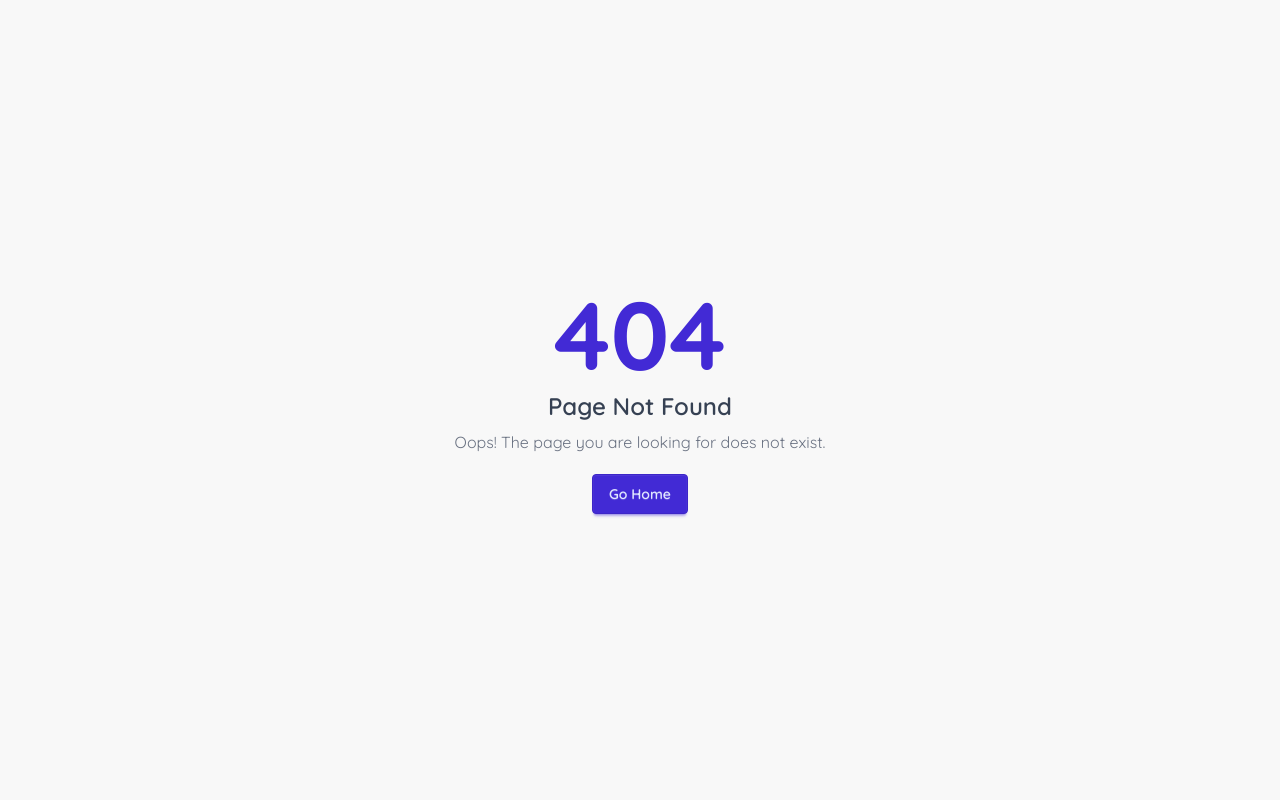
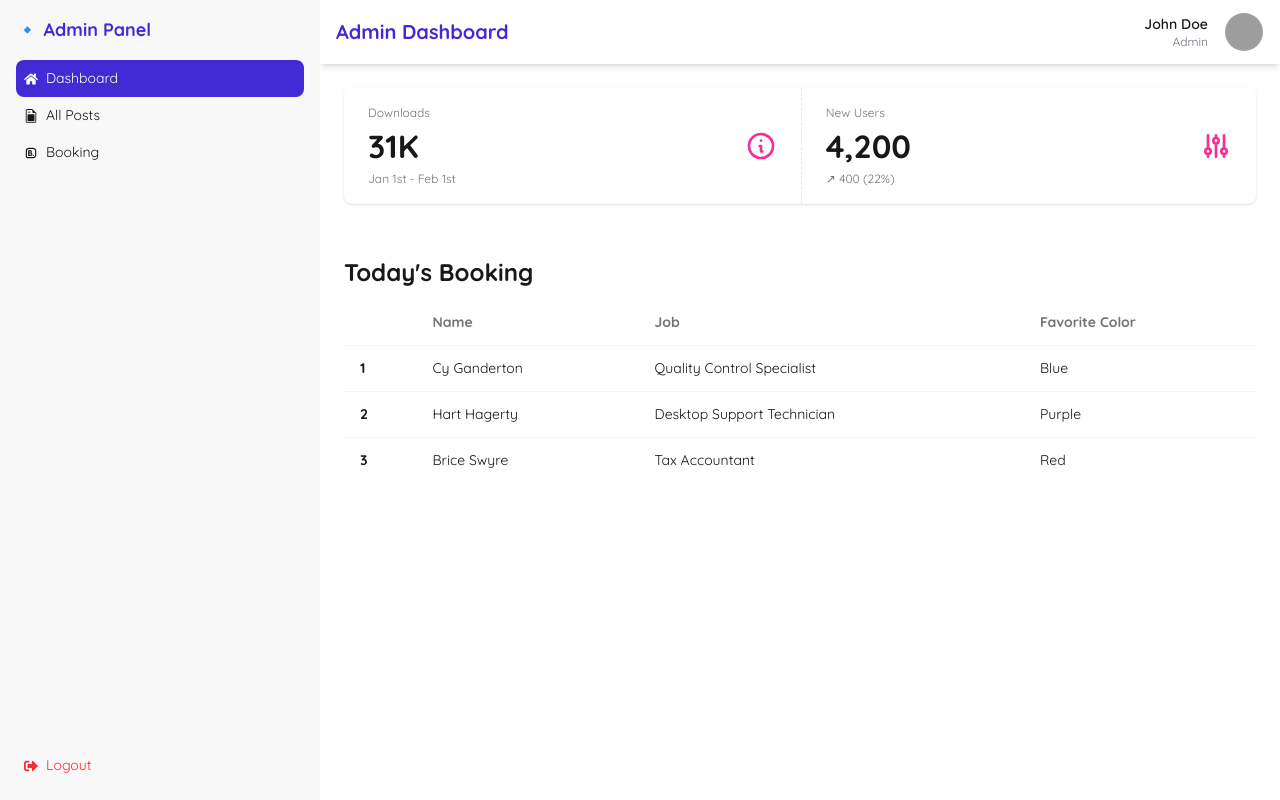
Before and after one commit to faysalsarker-dev/piercing, a React (Vite) app: page /dashboard in a window 1280 px wide. Before the commit this address had no page. Built offline with nearby package versions, Linux system fonts and the light colour scheme; grey boxes are pictures that could not be loaded.

Commit message:
add: dashboard

```diff
--- /dev/null
+++ b/src/admin/Login.jsx
@@ -0,0 +1,81 @@
+import React, { useState } from "react";
+import { useForm } from "react-hook-form";
+import { IoMdEye,IoMdEyeOff } from "react-icons/io";
+
+const Login = () => {
+  const { register, handleSubmit, formState: { errors } } = useForm();
+  const [showPassword, setShowPassword] = useState(false);
+
+  const onSubmit = (data) => {
+    console.log(data);
+
+  };
+
+  return (
+    <div className="min-h-screen flex items-center justify-center bg-gray-100 px-2">
+      <div className="card w-full max-w-md shadow-xl bg-white p-6 rounded-lg">
+        <h2 className="text-2xl font-bold text-center text-gray-700">Login</h2>
+
+        <form onSubmit={handleSubmit(onSubmit)} className="mt-4">
+          {/* Email Input */}
+          <div className="form-control">
+            <label className="label">
+              <span className="label-text">Email</span>
+            </label>
+            <input
+              type="email"
+              placeholder="Enter your email"
+              className="input input-bordered w-full"
+              {...register("email", { required: "Email is required", pattern: /^[^@]+@[^@]+\.[^@]+$/i })}
+            />
+            {errors.email && (
+              <span className="text-sm text-red-500">{errors.email.message}</span>
+            )}
+          </div>
+
+          {/* Password Input */}
+          <div className="form-control mt-3">
+            <label className="label">
+              <span className="label-text">Password</span>
+            </label>
+            <div className="relative">
+              <input
+                type={showPassword ? "text" : "password"}
+                placeholder="Enter your password"
+                className="input input-bordered w-full pr-12"
+                {...register("password", {
+                  required: "Password is required",
+                  minLength: { value: 6, message: "Password must be at least 6 characters" }
+                })}
+              />
+              <button
+                type="button"
+                className="absolute inset-y-0 right-3 flex items-center text-gray-500"
+                onClick={() => setShowPassword(!showPassword)}
+              >
+                {showPassword ? <IoMdEye />
+ : <IoMdEyeOff />
+}
+              </button>
+            </div>
+            {errors.password && (
+              <span className="text-sm text-red-500">{errors.password.message}</span>
+            )}
+          </div>
+
+          {/* Login Button */}
+          <button type="submit" className="btn btn-primary w-full mt-5">Login</button>
+
+          {/* Forgot Password & Sign Up */}
+          <div className="mt-3 text-center">
+            <a href="#" className="text-sm text-gray-500 hover:underline">
+              Forgot password?
+            </a>
+          </div>
+        </form>
+      </div>
+    </div>
+  );
+};
+
+export default Login;
--- /dev/null
+++ b/src/admin/Overview.jsx
@@ -0,0 +1,97 @@
+import React from 'react';
+
+const Overview = () => {
+    return (
+        <div className='container mx-auto'>
+            <div className="stats shadow w-full">
+  <div className="stat">
+    <div className="stat-figure text-secondary">
+      <svg
+        xmlns="http://www.w3.org/2000/svg"
+        fill="none"
+        viewBox="0 0 24 24"
+        className="inline-block h-8 w-8 stroke-current">
+        <path
+          strokeLinecap="round"
+          strokeLinejoin="round"
+          strokeWidth="2"
+          d="M13 16h-1v-4h-1m1-4h.01M21 12a9 9 0 11-18 0 9 9 0 0118 0z"></path>
+      </svg>
+    </div>
+    <div className="stat-title">Downloads</div>
+    <div className="stat-value">31K</div>
+    <div className="stat-desc">Jan 1st - Feb 1st</div>
+  </div>
+
+  <div className="stat">
+    <div className="stat-figure text-secondary">
+      <svg
+        xmlns="http://www.w3.org/2000/svg"
+        fill="none"
+        viewBox="0 0 24 24"
+        className="inline-block h-8 w-8 stroke-current">
+        <path
+          strokeLinecap="round"
+          strokeLinejoin="round"
+          strokeWidth="2"
+          d="M12 6V4m0 2a2 2 0 100 4m0-4a2 2 0 110 4m-6 8a2 2 0 100-4m0 4a2 2 0 110-4m0 4v2m0-6V4m6 6v10m6-2a2 2 0 100-4m0 4a2 2 0 110-4m0 4v2m0-6V4"></path>
+      </svg>
+    </div>
+    <div className="stat-title">New Users</div>
+    <div className="stat-value">4,200</div>
+    <div className="stat-desc">↗︎ 400 (22%)</div>
+  </div>
+
+
+</div>
+<div>
+
+
+<div className="overflow-x-auto mt-10">
+    <h3 className='text-2xl font-bold my-3'>Today's Booking</h3>
+  <table className="table">
+    {/* head */}
+    <thead>
+      <tr>
+        <th></th>
+        <th>Name</th>
+        <th>Job</th>
+        <th>Favorite Color</th>
+      </tr>
+    </thead>
+    <tbody>
+      {/* row 1 */}
+      <tr>
+        <th>1</th>
+        <td>Cy Ganderton</td>
+        <td>Quality Control Specialist</td>
+        <td>Blue</td>
+      </tr>
+      {/* row 2 */}
+      <tr className="hover:bg-base-300">
+        <th>2</th>
+        <td>Hart Hagerty</td>
+        <td>Desktop Support Technician</td>
+        <td>Purple</td>
+      </tr>
+      {/* row 3 */}
+      <tr>
+        <th>3</th>
+        <td>Brice Swyre</td>
+        <td>Tax Accountant</td>
+        <td>Red</td>
+      </tr>
+    </tbody>
+  </table>
+</div>
+
+
+
+</div>
+
+
+        </div>
+    );
+};
+
+export default Overview;
--- /dev/null
+++ b/src/admin/Post.jsx
@@ -0,0 +1,10 @@
+
+const Post = () => {
+    return (
+        <div>
+
+        </div>
+    );
+};
+
+export default Post;
--- a/src/components/Hero.jsx
+++ b/src/components/Hero.jsx
@@ -7,9 +7,12 @@ const Hero = () => {
           <div
   className="hero relative lg:h-[80vh] md:h-[40vh] sm:h-[40vh] h-[45vh] my-4 rounded-lg max-w-7xl mx-auto  "
   style={{
-    backgroundImage: `url(${heroImge})`,
-  }}>
-  <div className="hero-overlay rounded-lg h-full"></div>
+    backgroundImage: `linear-gradient(to bottom, rgba(0, 0, 0, 0.7), rgba(0, 0, 0, 0.3)), url(${heroImge})`,
+    backgroundSize: "cover",
+    backgroundPosition: "center",
+  }}
+  >
+  <div className=" hero-overlay rounded-lg h-full"></div>
   <div className=" h-full  text-center flex flex-col justify-center items-center text-white px-4">
           <h2 className="text-xl md:text-5xl font-bold leading-tight ">
             Välkommen till
@@ -24,7 +27,7 @@ const Hero = () => {
 
             Din specialist på piercing och öronhåltagning i Stockholm.
 Vi erbjuder trygga, professionella och hygieniska
-<span className='text-secondary font-extrabold'> piercingar</span> för både vuxna, barn och bebisar. Vår picicare ar certifierad och har en bakgrund som sjuksköterska,
+<span className='font-extrabold'> piercingar</span> för både vuxna, barn och bebisar. Vår piercare ar certifierad och har en bakgrund som sjuksköterska,
 
 
 
--- a/src/context/AuthContext.jsx
+++ b/src/context/AuthContext.jsx
@@ -1,4 +1,6 @@
 /* eslint-disable react/prop-types */
+
+
 // import { useEffect, useState } from "react";
 // import {
 //   getAuth,
--- /dev/null
+++ b/src/root/Dashboard.jsx
@@ -0,0 +1,135 @@
+import React from "react";
+import { Link, Outlet } from "react-router"; // ✅ Fix import
+import ScrollToTop from "../utility/ScrollToTop";
+import  { useState } from "react";
+import { NavLink } from "react-router";
+import { FaHome,  FaSignOutAlt, FaBars } from "react-icons/fa";
+import { BsFileEarmarkPost } from "react-icons/bs";
+import { TbBrandBooking } from "react-icons/tb";
+
+
+const Dashboard = () => {
+
+    const [isOpen, setIsOpen] = useState(false);
+
+    const closeDrawer = () => {
+      setIsOpen(false);
+      document.getElementById("my-drawer").checked = false;
+    };
+
+
+    const NavItams=[
+      {
+        path:'/dashboard',
+        icon:<FaHome/>,
+        title:'Dashboard'
+      },
+      {
+        path:'/posts',
+        icon:<BsFileEarmarkPost />,
+        title:'All Posts'
+      },
+      {
+        path:'/Booking',
+        icon:<TbBrandBooking />,
+        title:'Booking'
+      },
+    ]
+  return (
+
+<div className="max-w-7xlxl mx-auto overflow-x-hidden overflow-y-auto">
+
+    <div className="drawer lg:drawer-open">
+    <ScrollToTop />
+    <input id="my-drawer" type="checkbox" className="drawer-toggle" checked={isOpen} onChange={() => setIsOpen(!isOpen)} />
+    <div className="drawer-content flex flex-col">
+      {/* Navbar */}
+      <div className="navbar bg-base-100 shadow-md px-4 flex justify-between items-center">
+        <label htmlFor="my-drawer" className="btn btn-ghost drawer-button lg:hidden">
+          <FaBars size={24} className="-ml-3" />
+        </label>
+        <h2 className="text-xl font-bold text-primary">Admin Dashboard</h2>
+        {/* User Profile */}
+        <div className="flex items-center gap-4">
+          <div className="text-right hidden md:block">
+            <p className="text-sm font-semibold">John Doe</p>
+            <p className="text-xs text-gray-500">Admin</p>
+          </div>
+          <div className="dropdown dropdown-end">
+      <div tabIndex={0} role="button" className="btn btn-ghost btn-circle avatar">
+        <div className="w-10 rounded-full">
+          <img
+            alt="Tailwind CSS Navbar component"
+            src="https://img.daisyui.com/images/stock/photo-1534528741775-53994a69daeb.webp" />
+        </div>
+      </div>
+      <ul
+        tabIndex={0}
+        className="menu menu-sm dropdown-content bg-base-100 rounded-box z-1 mt-3 w-52 p-2 shadow">
+
+        <li><Link to='/login'>Login</Link></li>
+        <li><a>Logout</a></li>
+      </ul>
+    </div>
+
+        </div>
+      </div>
+
+      {/* Main content */}
+      <div className="p-6"><Outlet/></div>
+    </div>
+
+    {/* Sidebar */}
+    <div className="drawer-side">
+      <label htmlFor="my-drawer" className="drawer-overlay"></label>
+      <ul className="menu bg-base-200 text-base-content min-h-full w-80 p-4 shadow-lg">
+        {/* Website Name / Logo */}
+        <li className="mb-4 text-lg font-bold text-start text-primary">
+          🔹 Admin Panel
+        </li>
+
+
+{
+  NavItams.map((item,index)=>{
+    return(
+      <li key={index}>
+      <NavLink
+        to={item.path}
+        className={({ isActive }) =>
+          `flex items-center gap-2 p-2 rounded-lg ${isActive ? "bg-primary text-white" : "hover:bg-base-300"}`
+        }
+        onClick={closeDrawer}
+      >
+        {item.icon} {item.title}
+      </NavLink>
+    </li>
+    )
+  }
+
+  )
+}
+
+
+        <li className="mt-auto">
+          <a
+            className="flex items-center gap-2 text-red-500 hover:bg-red-200 p-2 rounded-lg"
+            onClick={closeDrawer}
+          >
+            <FaSignOutAlt /> Logout
+          </a>
+        </li>
+      </ul>
+    </div>
+    </div>
+
+
+</div>
+
+
+
+
+
+  );
+};
+
+export default Dashboard;
--- a/src/router/router.jsx
+++ b/src/router/router.jsx
@@ -7,6 +7,9 @@ import OnlineBooking from "../pages/onlineBooking/OnlineBooking";
 import AboutUs from "../pages/about/AboutUs";
 import ContactUs from '../pages/contactus/ContactUs';
 import ErrorPage from "../pages/error/ErrorPage";
+import Dashboard from "../root/Dashboard";
+import Overview from "../admin/Overview";
+import Login from "../admin/Login";
 
 
 
@@ -36,6 +39,22 @@ const router = createBrowserRouter([
 
     ]
   },
+  {
+    path: "/dashboard",
+    element: <Dashboard />,
+    errorElement: <ErrorPage />,
+    children: [
+      {
+        index: true,
+        element: <Overview />,
+      },
+
+    ],
+  },
+  {
+    path:'/login',
+    element:<Login/>
+  }
 ]);
 
 
```
